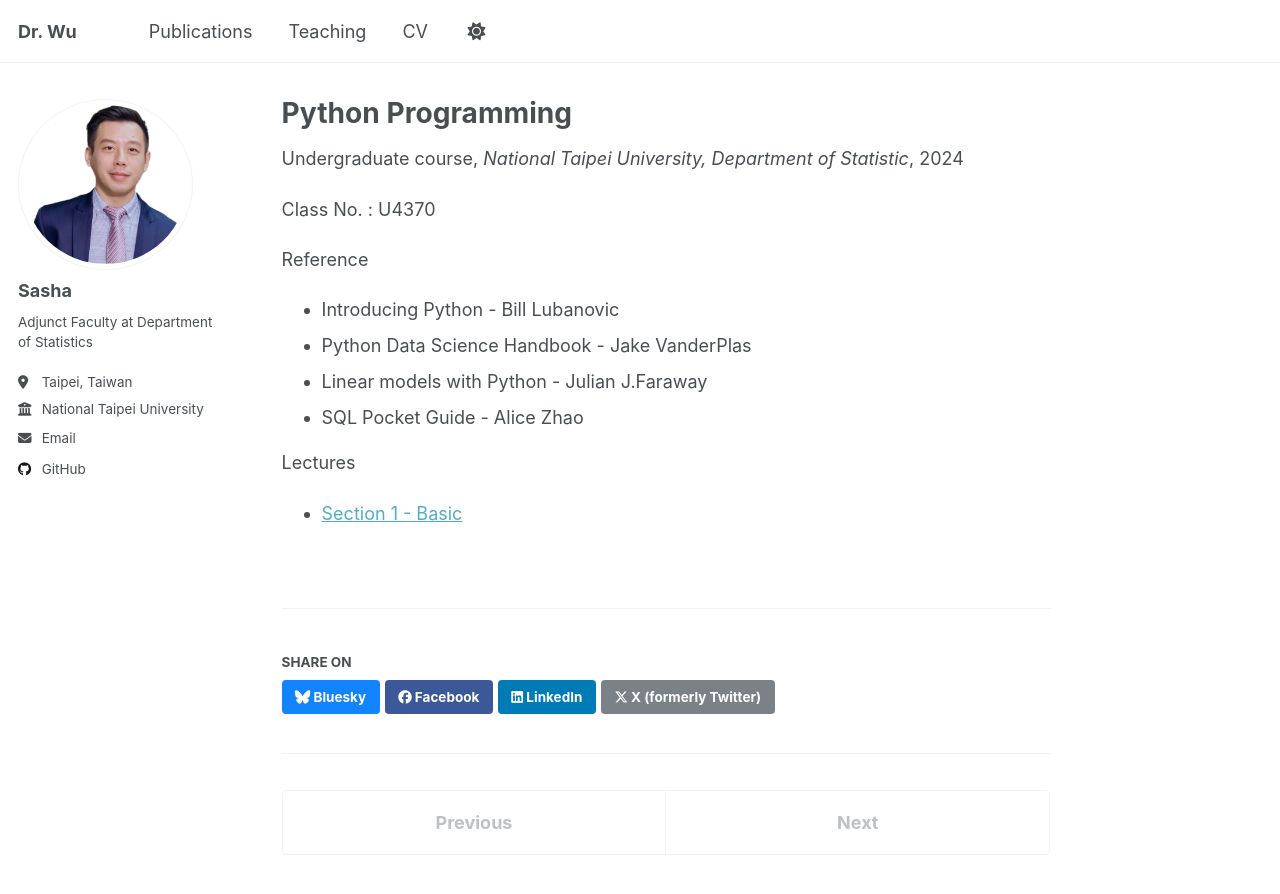
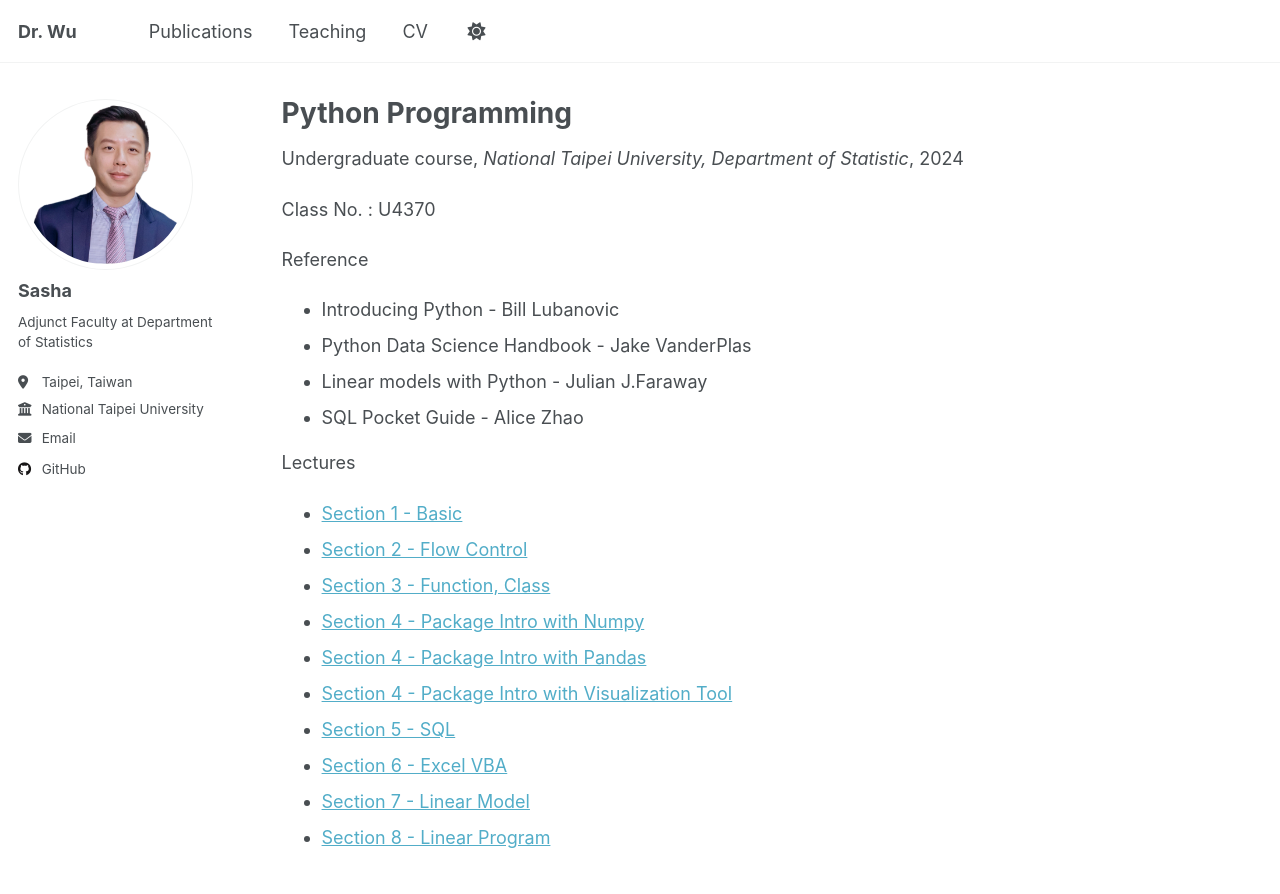
Before and after one commit to SashaWuNYCU/sashawunycu.github.io, a Jekyll site: the page built from _teaching/2024-2nd semester-teaching.md, in a window 1280 px wide and 900 px high. Shown: the top 894 px of the window. Built offline with Jekyll 4.4.1, drawn with Linux system fonts in a browser that asks for light colours; a script that is not in the unit is left out.

Commit message:
rename all ver 250911

```diff
--- a/_teaching/2024-2nd semester-teaching.md
+++ b/_teaching/2024-2nd semester-teaching.md
@@ -19,3 +19,12 @@ Reference
 
 Lectures
 - [Section 1 - Basic](http://sashawunycu.github.io/files/U4282/slide/Sec1-Basic.pdf)
+- [Section 2 - Flow Control](http://sashawunycu.github.io/files/U4282/slide/Sec2-Flow_Control.pdf)
+- [Section 3 - Function, Class](http://sashawunycu.github.io/files/U4282/slide/Sec3-Function_class.pdf)
+- [Section 4 - Package Intro with Numpy](http://sashawunycu.github.io/files/U4282/slide/Sec4-Numpy.pdf)
+- [Section 4 - Package Intro with Pandas](http://sashawunycu.github.io/files/U4282/slide/Sec4-Pandas.pdf)
+- [Section 4 - Package Intro with Visualization Tool](http://sashawunycu.github.io/files/U4282/slide/Sec4-Visual.pdf)
+- [Section 5 - SQL](http://sashawunycu.github.io/files/U4282/slide/Sec5-SQL.pdf)
+- [Section 6 - Excel VBA](http://sashawunycu.github.io/files/U4282/slide/Sec6-VBA.pdf)
+- [Section 7 - Linear Model](http://sashawunycu.github.io/files/U4282/slide/Sec7-LM.pdf)
+- [Section 8 - Linear Program](http://sashawunycu.github.io/files/U4282/slide/Sec8-LP.pdf)
```
Also changed, not shown: 18 other files.
